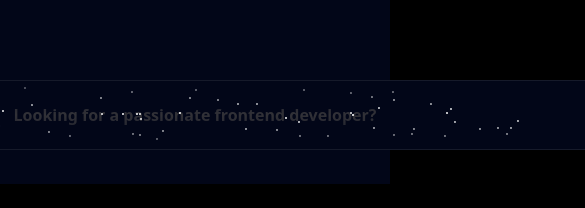
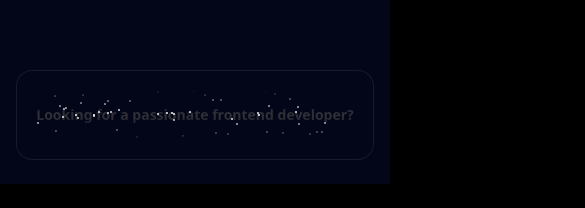
Before and after one commit to HK-Ibrahim92/PORTFOLIO, a Next.js app: page / in a window 390 px wide. Shown: the part 708-916 px from the top of the page, 585 px wide, since content can reach past the window. Built offline with nearby package versions, Linux system fonts and the light colour scheme.

Commit message:
done responsive

```diff
--- a/app/api/contact/route.js
+++ b/app/api/contact/route.js
@@ -2,7 +2,7 @@ import { Resend } from "resend";
 
 const resend = new Resend(process.env.RESEND_API_KEY);
 
-
+// re_eC6Nu9jB_4TKzodY86GHErPXhYG6TvybZ
 
 export async function POST(req) {
   try {
@@ -22,30 +22,30 @@ export async function POST(req) {
       `,
     });
 
-    // // 2️⃣ AUTO-REPLY EMAIL TO THE USER
-    // await resend.emails.send({
-    //   from: "Ibrahim Ahmed <onboarding@resend.dev>",
-    //   to: email,
-    //   subject: "Thank you for contacting me!",
-    //   html: `
-    //     <div style="font-family:Arial; padding:20px;">
-    //       <h2 style="color:#6d28d9;">Hey ${name},</h2>
-    //       <p>Thank you for reaching out! I have received your message and will get back to you soon.</p>
+    // 2️⃣ AUTO-REPLY EMAIL TO THE USER
+    await resend.emails.send({
+      from: "Ibrahim Ahmed <onboarding@resend.dev>",
+      to: email,
+      subject: "Thank you for contacting me!",
+      html: `
+        <div style="font-family:Arial; padding:20px;">
+          <h2 style="color:#6d28d9;">Hey ${name},</h2>
+          <p>Thank you for reaching out! I have received your message and will get back to you soon.</p>
 
-    //       <p style="margin-top:18px;">Here’s a quick summary of what you sent:</p>
-    //       <blockquote style="
-    //         border-left: 4px solid #6d28d9;
-    //         padding-left: 10px;
-    //         color:#444;
-    //         margin-top:10px;
-    //       ">
-    //         ${message}
-    //       </blockquote>
+          <p style="margin-top:18px;">Here’s a quick summary of what you sent:</p>
+          <blockquote style="
+            border-left: 4px solid #6d28d9;
+            padding-left: 10px;
+            color:#444;
+            margin-top:10px;
+          ">
+            ${message}
+          </blockquote>
 
-    //       <p style="margin-top:20px;">Best Regards,<br/> <strong>Ibrahim Ahmed</strong></p>
-    //     </div>
-    //   `,
-    // });
+          <p style="margin-top:20px;">Best Regards,<br/> <strong>Ibrahim Ahmed</strong></p>
+        </div>
+      `,
+    });
 
     return Response.json({ success: true });
   } catch (error) {
--- a/components/Experience.jsx
+++ b/components/Experience.jsx
@@ -63,7 +63,7 @@ export default function ExperienceSection() {
               <p className="text-purple-400 font-medium">
                 {exp.company} | {exp.duration}
               </p>
-              <ul className="list-disc list-inside mt-3 text-gray-300 space-y-1">
+              <ul className="list-disc  list-outside mt-3 ml-5 text-gray-300 space-y-1">
                 {exp.description.map((point, idx) => (
                   <li key={idx}>{point}</li>
                 ))}
--- a/components/SplitScreen.jsx
+++ b/components/SplitScreen.jsx
@@ -71,12 +71,16 @@ export default function SplitScreen() {
   </div>
 </motion.div>
       </div>
-      <div className="flex justify-center items-center mt-5 ">
-        <TextRevealCard
-          text="Looking for a passionate frontend developer?"
-          revealText="I craft high-performance UIs with React & Next.js 🚀"
-        ></TextRevealCard>
-      </div>
+      <div className="w-full flex justify-center mt-5 px-4">
+  <div className="w-full max-w-[95vw] sm:max-w-[85vw] md:max-w-3xl lg:max-w-5xl xl:max-w-7xl">
+    <TextRevealCard
+      text="Looking for a passionate frontend developer?"
+      revealText="I craft high-performance UIs with React & Next.js 🚀"
+    />
+  </div>
+</div>
+
+
     </div>
   )
 }
--- a/components/TextRevealCard.jsx
+++ b/components/TextRevealCard.jsx
@@ -1,8 +1,8 @@
 "use client";
 import React, { useEffect, useRef, useState, memo } from "react";
 import { motion } from "motion/react";
-import { twMerge } from "tailwind-merge";
-import { cn } from "@/lib/utils";
+
+const cn = (...classes) => classes.filter(Boolean).join(" ");
 
 export const TextRevealCard = ({
   text,
@@ -62,13 +62,11 @@ export const TextRevealCard = ({
       onTouchMove={touchMoveHandler}
       ref={cardRef}
       className={cn(
-        // "bg-[#1d1c20] border border-white/[0.08] w-[55rem] rounded-lg p-1 relative overflow-hidden text-center",
-        "bg-slate-950 border border-white/[0.08] w-[55rem] rounded-4xl p-1 relative overflow-hidden text-center",
-
+        "bg-slate-950 border border-white/[0.08] w-full  rounded-2xl sm:rounded-3xl md:rounded-4xl p-1 relative overflow-hidden text-center",
         className
       )}>
       {children}
-      <div className="h-15  relative flex items-center overflow-hidden">
+      <div className="h-auto min-h-[80px] sm:min-h-[100px] md:min-h-[120px] relative flex items-center overflow-hidden">
         <motion.div
           style={{
             width: "100%",
@@ -84,12 +82,12 @@ export const TextRevealCard = ({
                 }
           }
           transition={isMouseOver ? { duration: 0 } : { duration: 0.4 }}
-          className="absolute bg-slate-950 z-20  will-change-transform">
+          className="absolute bg-slate-950 z-20 will-change-transform">
           <p
             style={{
               textShadow: "4px 4px 15px rgba(0,0,0,0.5)",
             }}
-            className="text-base sm:text-[2rem] py-8 font-bold text-white bg-clip-text text-transparent bg-gradient-to-b from-white to-neutral-300">
+            className="text-sm sm:text-lg md:text-xl lg:text-2xl xl:text-[2rem] py-4 sm:py-6 md:py-8 px-2 sm:px-4 font-bold text-white bg-clip-text text-transparent bg-gradient-to-b from-white to-neutral-300 leading-tight sm:leading-normal">
             {revealText}
           </p>
         </motion.div>
@@ -100,15 +98,10 @@ export const TextRevealCard = ({
             opacity: widthPercentage > 0 ? 1 : 0,
           }}
           transition={isMouseOver ? { duration: 0 } : { duration: 0.4 }}
-        //   className="h-40 w-[8px] bg-gradient-to-b from-transparent via-neutral-800 to-transparent absolute z-50 will-change-transform flex justify-center text-center"
-          >
+        />
 
-          </motion.div>
-
-        <div
-          className=" overflow-hidden flex justify-items-center [mask-image:linear-gradient(to_bottom,transparent,white,transparent)] w-full">
-          <p
-            className="text-base sm:text-[2rem] py-8 font-bold bg-clip-text text-transparent bg-[#323238] flex justify-center text-center w-full">
+        <div className="overflow-hidden flex justify-items-center [mask-image:linear-gradient(to_bottom,transparent,white,transparent)] w-full">
+          <p className="text-sm sm:text-lg md:text-xl lg:text-2xl xl:text-[2rem] py-4 sm:py-6 md:py-8 px-2 sm:px-4 font-bold bg-clip-text text-transparent bg-[#323238] flex justify-center text-center w-full leading-tight sm:leading-normal">
             {text}
           </p>
           <MemoizedStars />
@@ -117,7 +110,6 @@ export const TextRevealCard = ({
     </div>
   );
 };
-
 
 const Stars = () => {
   const randomMove = () => Math.random() * 4 - 2;
```
Also changed, not shown: lib/env.js (added).
